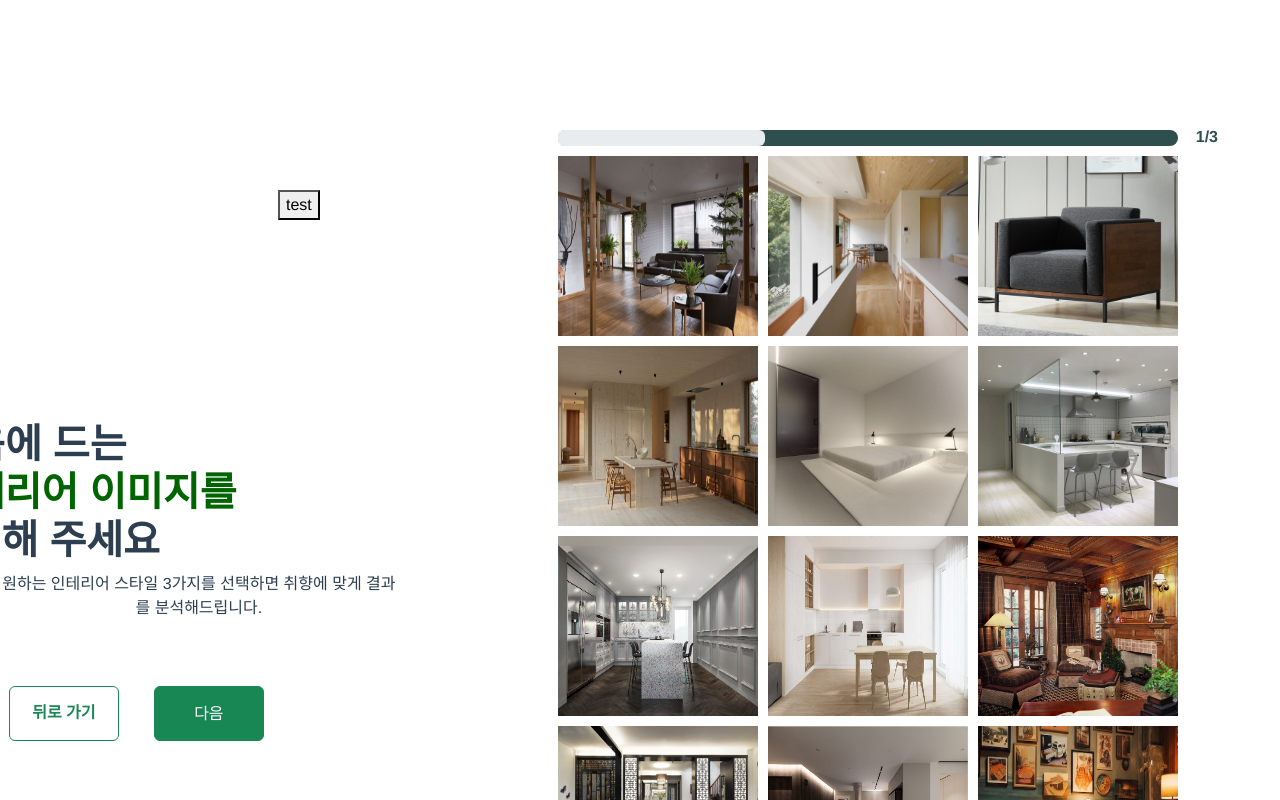
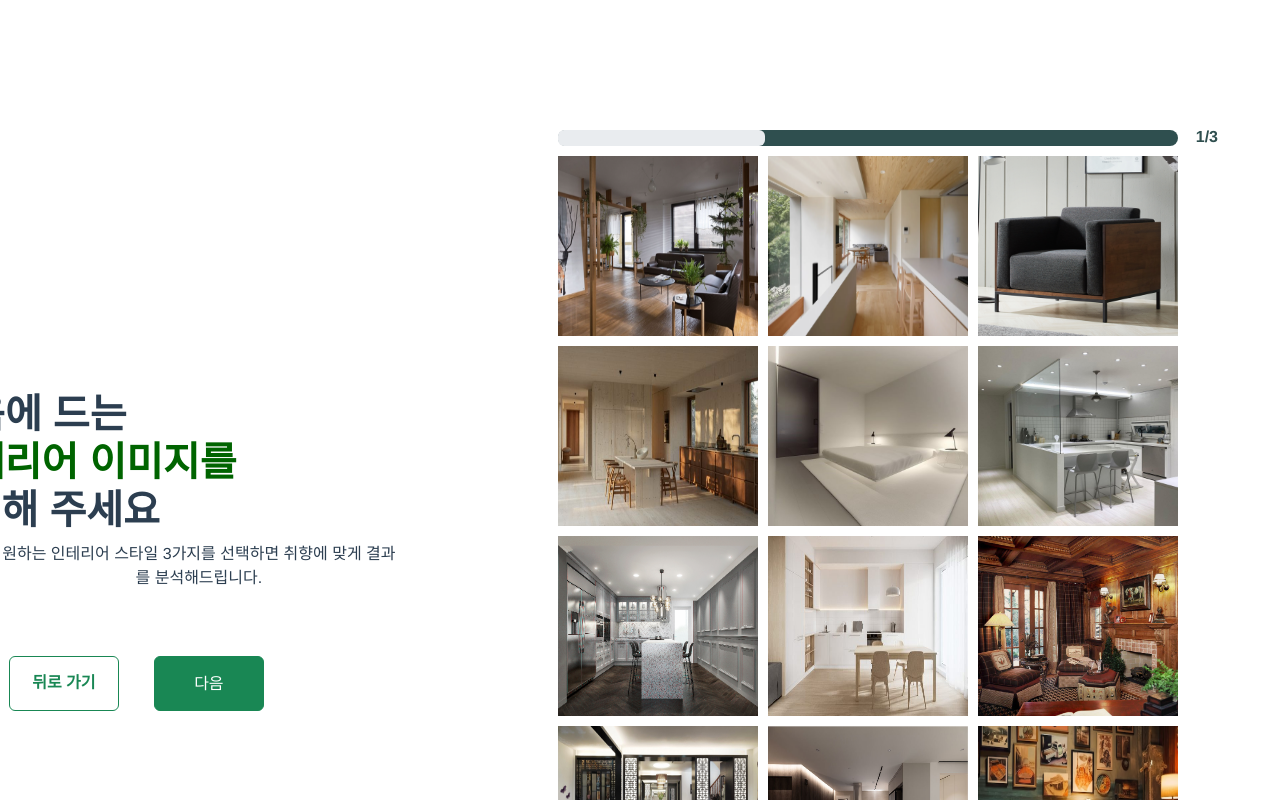
Before and after one commit to The-Aesthetics-Of-Space-Project/frontend, a Vue app: page /#/interiorguide in a window 1280 px wide. Shown: the top 800 px of the page. Built offline with nearby package versions, Linux system fonts and the light colour scheme; a small style sheet from the web is missing.

Commit message:
fix: button 수정

```diff
--- a/src/views/InteriorGuideView.vue
+++ b/src/views/InteriorGuideView.vue
@@ -3,7 +3,7 @@
   <div class="interirorguideview">
     <div class="container">
       <div class="left-section">
-        <button @click='test'>test</button>
+        <!--<button @click='test'>test</button> -->
         <h1  class="font-h1"><span style="position: relative; left:-220px;">마음에 드는</span><br>
           <span  v-if="currentStep === 1" style="position: relative; left:-165px; color:darkgreen">
         인테리어 이미지를</span>
```
